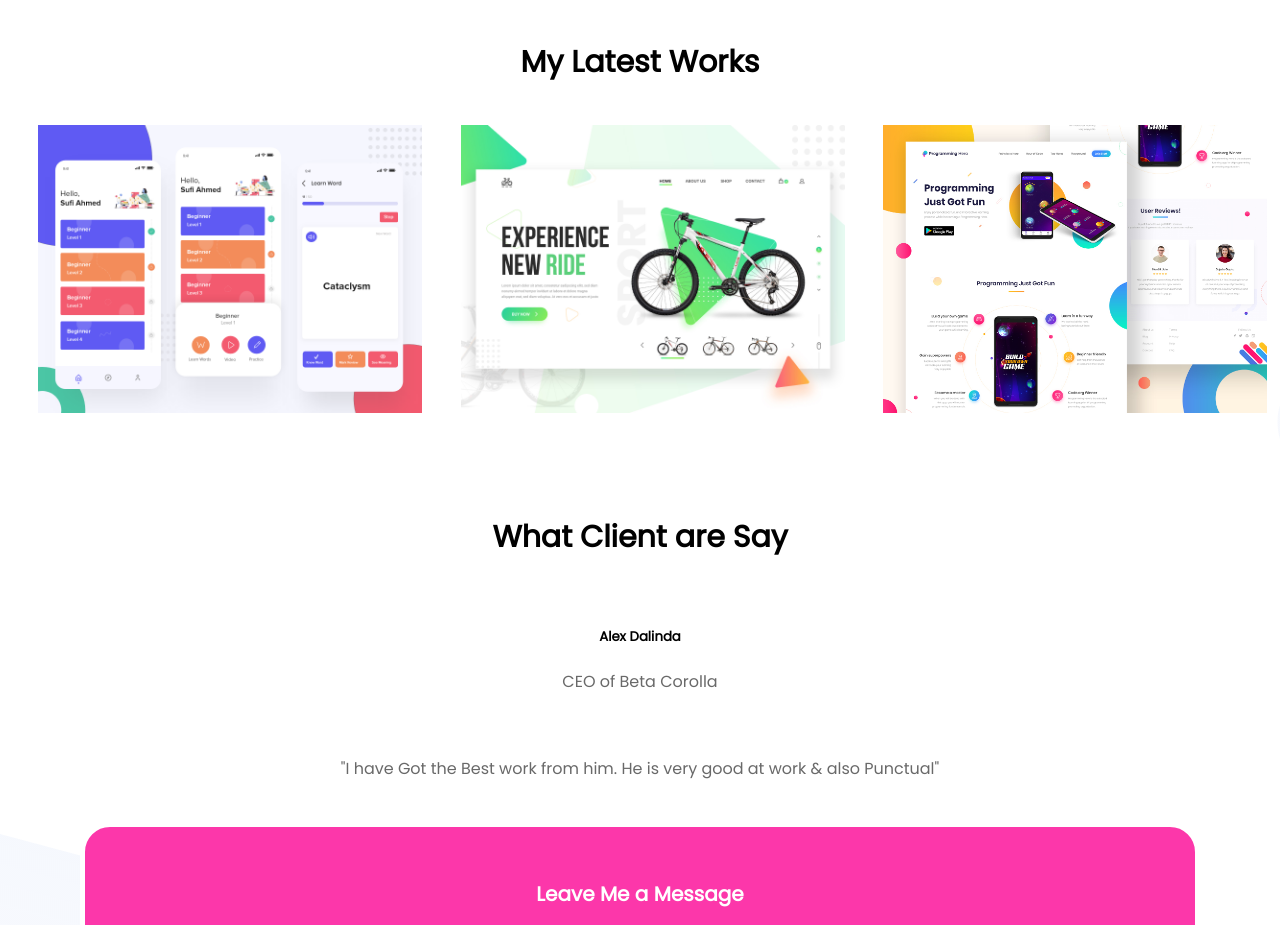
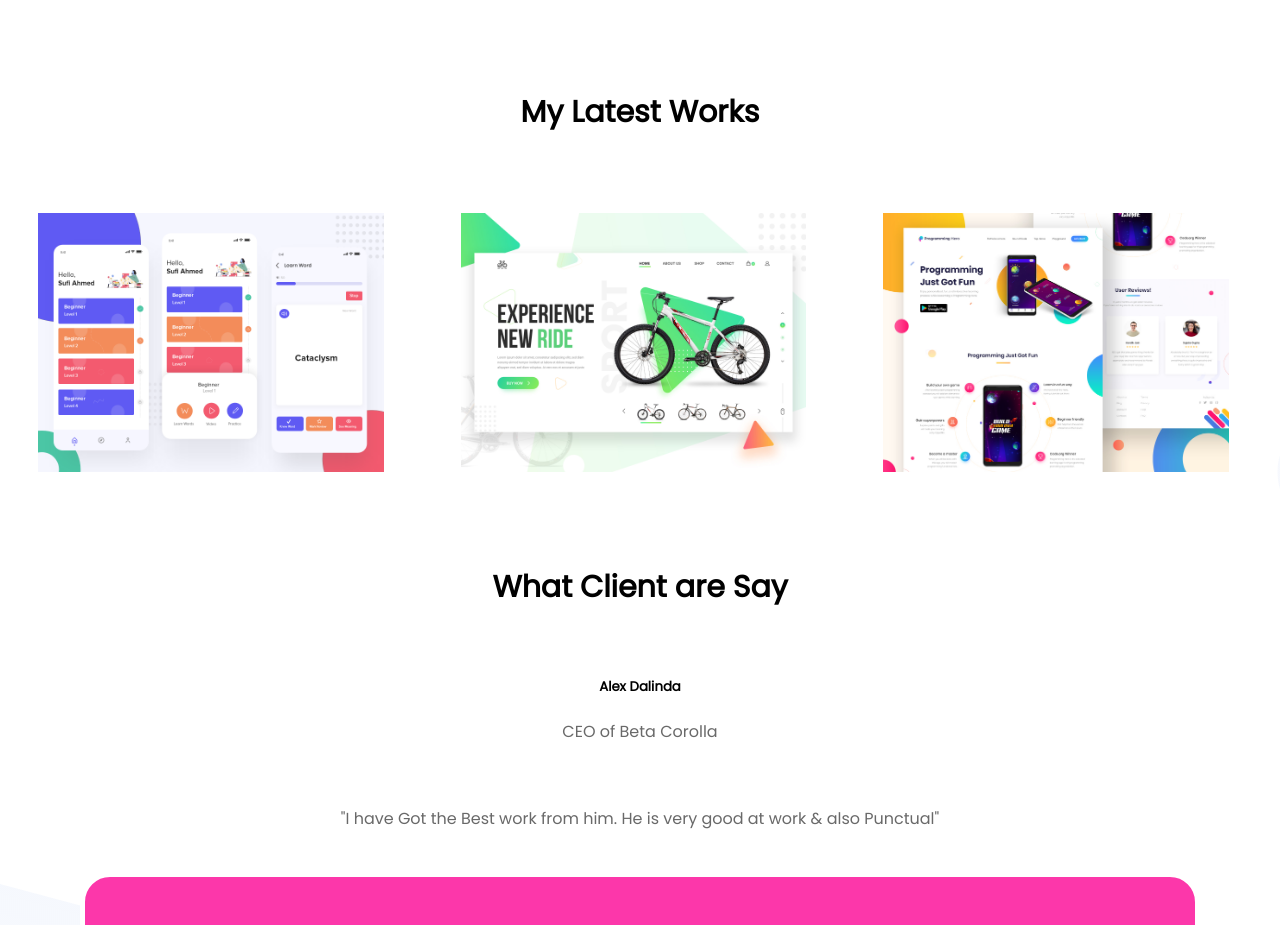
Before and after one commit to MrMuhammadSumon/personal-website, a plain HTML site: page index.html in a window 1280 px wide. Shown: the part 1100-2025 px from the top of the page. Drawn offline with Linux system fonts and the light colour scheme.

Commit message:
all done

```diff
--- a/style.css
+++ b/style.css
@@ -52,9 +52,9 @@ h4{
     font-size: 30px;
 }
 .onebythree{
-    width: 30%;
+    width: 27%;
     float: left;
-    padding-left: 3%;
+    padding: 3%;
 }
 .bio-work{
     background-image: url(img/latest-work-bg.png);
```
Also changed, not shown: index.html (+1 -0 lines), 2 other files.
